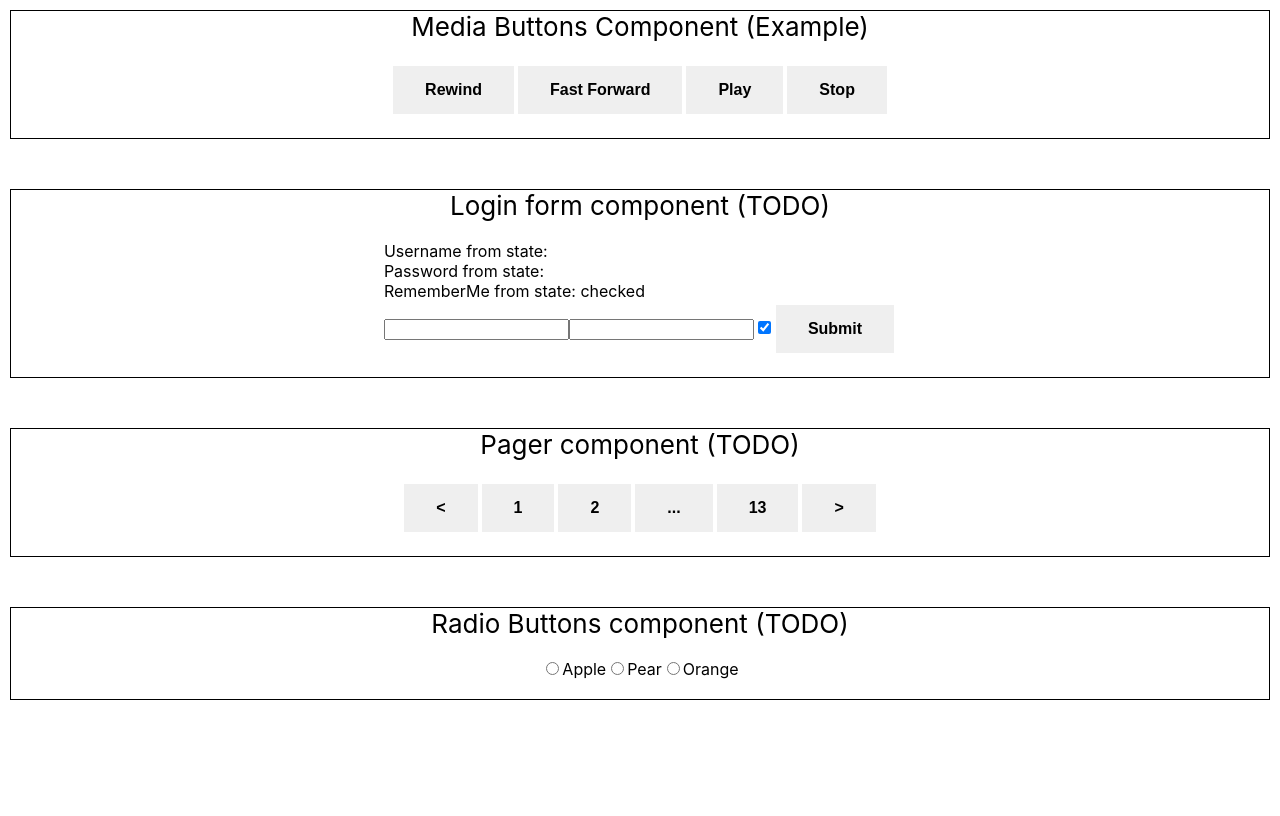
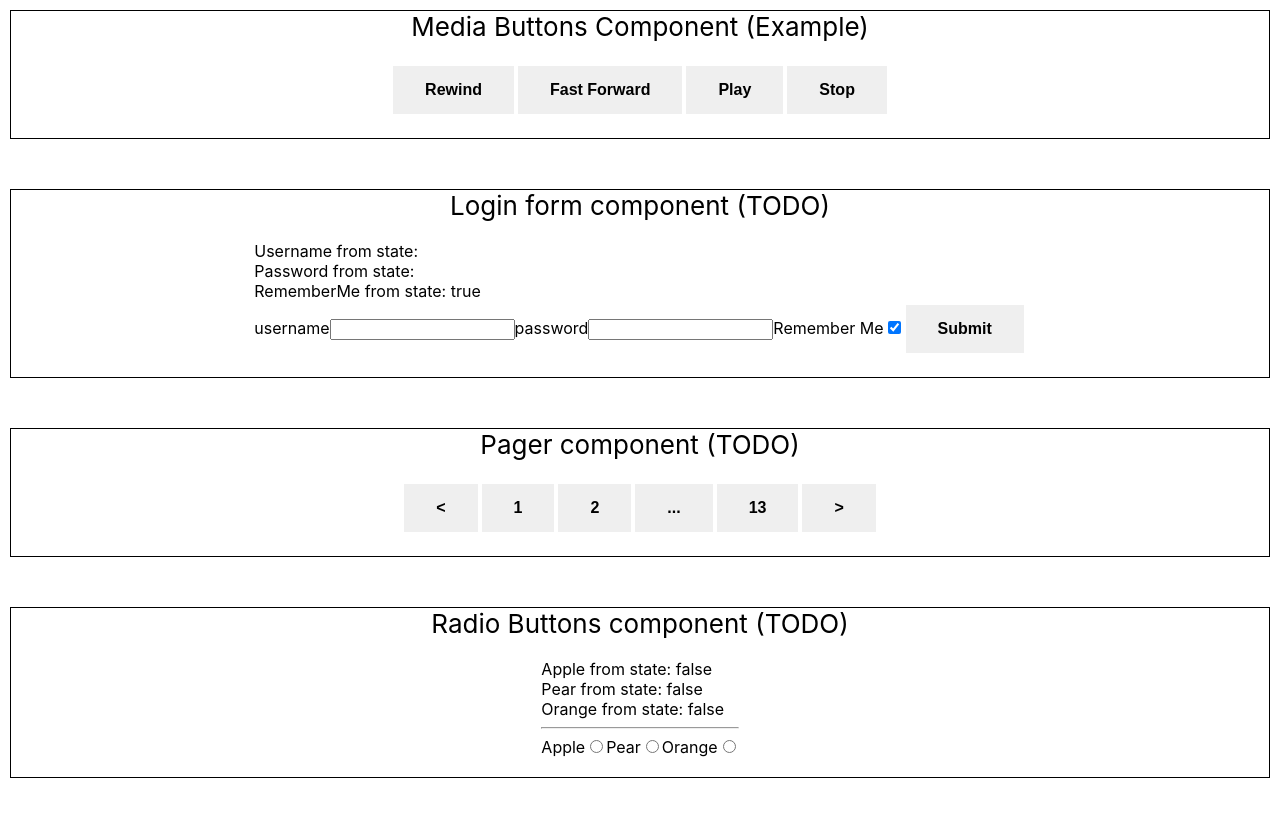
Before and after one commit to prof-tejera/homework-3-ruadh, a React (Create React App) app: page / in a window 1280 px wide. Shown: the top 816 px of the page. Built offline with nearby package versions, Linux system fonts and the light colour scheme.

Commit message:
login form and radio buttons handle state

```diff
--- a/src/LoginForm/LoginForm.js
+++ b/src/LoginForm/LoginForm.js
@@ -9,29 +9,37 @@ const LoginForm = () => {
   // Track form values in state
   const [userName, setUserName] = useState(null);
   const [password, setPassword] = useState(null);
-  const [rememberMe, setRememberMe] = useState('checked');
+  const [rememberMe, setRememberMe] = useState(true);
 
   return <Panel>
+    {/* TEMP FOR TESTING */}
     <div>Username from state: {userName}</div>
     <div>Password from state: {password}</div>
-    <div>RememberMe from state: {rememberMe}</div>
+    <div>RememberMe from state: {JSON.stringify(rememberMe)}</div>
+
     <Input
+      type='text'
+      label='username'
       required
       onChange={(e) => setUserName(e.target.value)}
     />
     <Input
+      type='text'
+      label='password'
       required
       onChange={(e) => setPassword(e.target.value)}
     />
     <Input
       type='checkbox'
+      label='Remember Me'
       value='remember me'
       onChange={(e) => setRememberMe(e.target.checked)}
-      checked   // TO DO:  set this properly
+      checked={rememberMe}
     />
     <Button
       text="Submit"
     />
+
   </Panel>;
 };
 
--- a/src/RadioButtons/RadioButtons.js
+++ b/src/RadioButtons/RadioButtons.js
@@ -1,16 +1,44 @@
+import { useState } from "react";
 import "./RadioButtons.css";
 import Input from "components/Input/Input";
 import Panel from "components/Panel/Panel";
 
 const RadioButtons = () => {
+
+  // Track form values in state
+  const [apple, setApple] = useState(false);
+  const [pear, setPear] = useState(false);
+  const [orange, setOrange] = useState(false);
+
+
   return <Panel>
-    {/* TO DO:  Iterate over values list, pass an ID, put the labels in the Input component */}
-    <Input type="radio" id="apple" name="grouping" value="apple"/>
-    <label for ="apple">Apple</label>
-    <Input type="radio" id="pear" name="grouping" value="pear" />
-    <label for="pear">Pear</label>
-    <Input type="radio" id="orange" name="grouping" value="orange" />
-    <label for="orange">Orange</label>
+    {/* TO DO:  Iterate over values list, pass an ID */}
+
+    {/* TEMP FOR TESTING */}
+    <div>Apple from state: {JSON.stringify(apple)}</div>
+    <div>Pear from state: {JSON.stringify(pear)}</div>
+    <div>Orange from state: {JSON.stringify(orange)}</div>
+    <hr />
+
+    {/* TO DO:  refactor to handle the toggling more elegantly*/}
+    <Input type="radio" id="apple" name="grouping" value="apple" label="Apple" checked={apple}
+      onChange={(e) => {
+        setApple(e.target.checked);
+        setPear(false);
+        setOrange(false);
+      }} />
+    <Input type="radio" id="pear" name="grouping" value="pear" label="Pear" checked={pear}
+      onChange={(e) => {
+        setApple(false);
+        setPear(e.target.checked);
+        setOrange(false);
+      }} />
+    <Input type="radio" id="orange" name="grouping" value="orange" label="Orange" checked={orange}
+      onChange={(e) => {
+        setApple(false);
+        setPear(false);
+        setOrange(e.target.checked);
+      }} />
   </Panel>;
 };
 
--- a/src/components/Input/Input.js
+++ b/src/components/Input/Input.js
@@ -1,8 +1,14 @@
 // import { useState } from "react";
 
+//TO DO:  consider moving the label to its own subcomponent - think through whether this is useful
+
 const Input = (props) => {
-  // TO DO:  make labels part of the process
-  return <input {...props} />;
+  // Pull the label out of the properties
+  const {label, ...rest} = props;
+  return <>
+    <label htmlFor={props.id}>{label}</label>
+    <input {...rest} />
+  </>;
 };
 
 export default Input;
```
